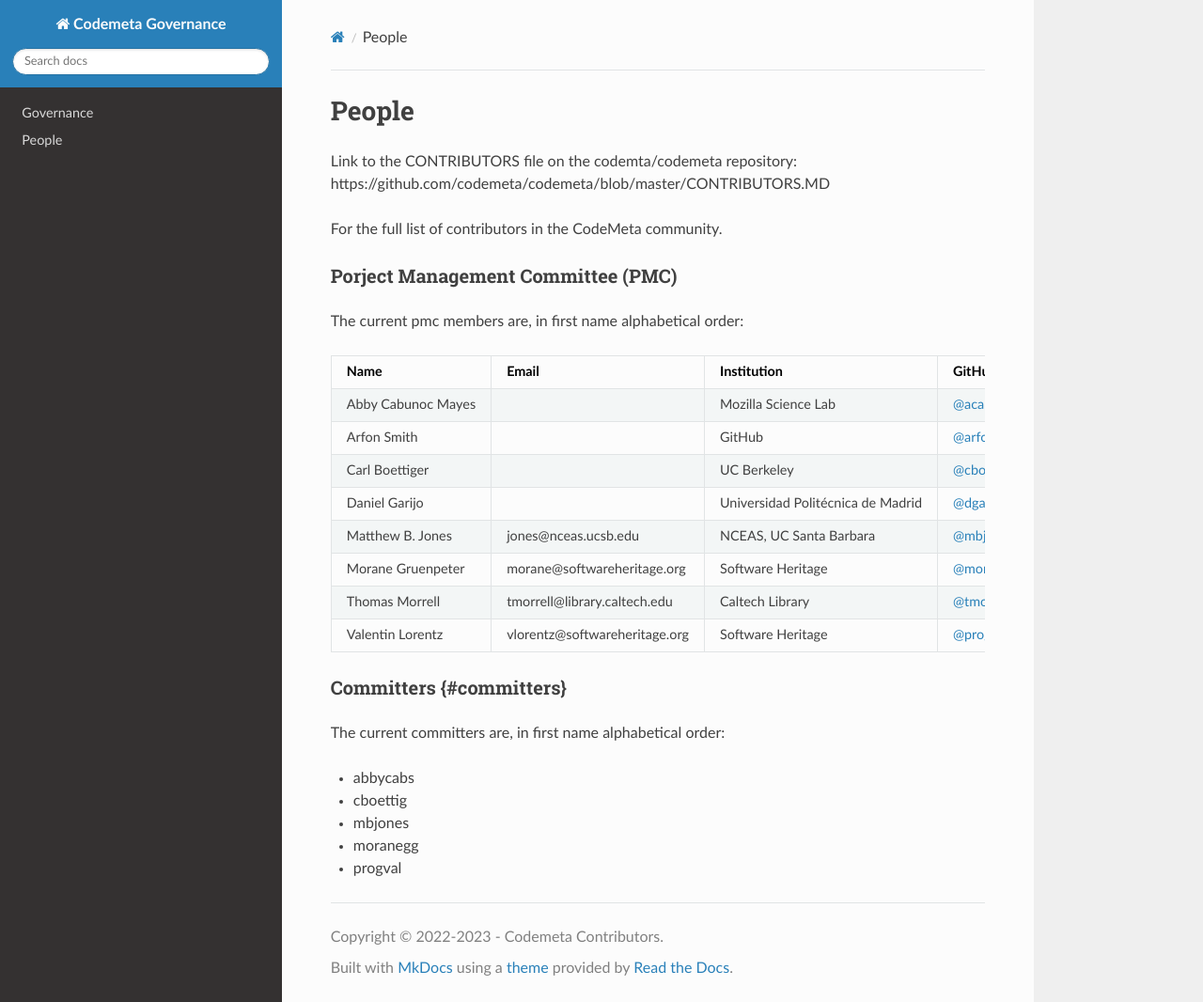
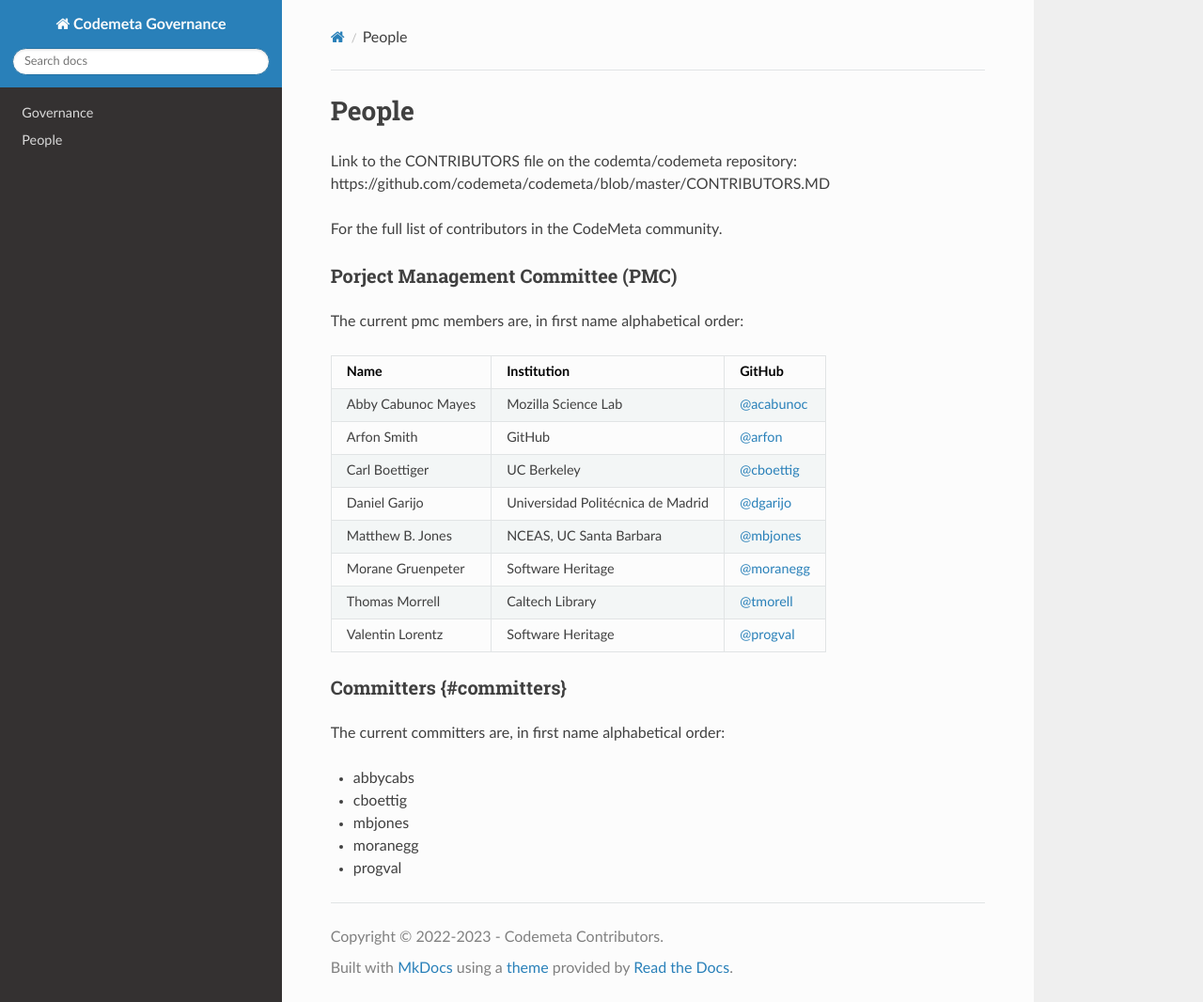
Before and after one commit to codemeta/governance, an MkDocs documentation site: the page built from Chapters/people.md, in a window 1280 px wide and 1066 px high. Shown: the whole window at 94% size. Built offline with MkDocs 1.6.1, drawn with Linux system fonts in a browser that asks for light colours; nearby versions of some CDN libraries.

Commit message:
Delete emails from people page

```diff
--- a/Chapters/people.md
+++ b/Chapters/people.md
@@ -9,16 +9,16 @@ For the full list of contributors in the CodeMeta community.
 
 The current pmc members are, in first name alphabetical order:
 
-| Name             | Email                | Institution               | GitHub  |
-|------------------|----------------------|-------------------------| --------|
-| Abby Cabunoc Mayes | | Mozilla Science Lab | [@acabunoc](http://github.com/acabunoc) |
-| Arfon Smith | | GitHub | [@arfon](http://github.com/arfon) |
-| Carl Boettiger   | | UC Berkeley | [@cboettig](http://github.com/cboettig) |
-| Daniel Garijo |  |  Universidad Politécnica de Madrid | [@dgarijo](https://github.com/dgarijo)  |
-| Matthew B. Jones | jones@nceas.ucsb.edu | NCEAS, UC Santa Barbara | [@mbjones](http://github.com/mbjones) |
-| Morane Gruenpeter | morane@softwareheritage.org | Software Heritage | [@moranegg](https://github.com/moranegg) |
-| Thomas Morrell | tmorrell@library.caltech.edu | Caltech Library | [@tmorell](https://github.com/tmorrell) |
-| Valentin Lorentz | vlorentz@softwareheritage.org | Software Heritage | [@progval](https://github.com/progval) |
+| Name             | Institution               | GitHub  |
+|------------------|------------------------| --------|
+| Abby Cabunoc Mayes | Mozilla Science Lab | [@acabunoc](http://github.com/acabunoc) |
+| Arfon Smith | GitHub | [@arfon](http://github.com/arfon) |
+| Carl Boettiger   | UC Berkeley | [@cboettig](http://github.com/cboettig) |
+| Daniel Garijo | Universidad Politécnica de Madrid | [@dgarijo](https://github.com/dgarijo)  |
+| Matthew B. Jones | NCEAS, UC Santa Barbara | [@mbjones](http://github.com/mbjones) |
+| Morane Gruenpeter |Software Heritage | [@moranegg](https://github.com/moranegg) |
+| Thomas Morrell | Caltech Library | [@tmorell](https://github.com/tmorrell) |
+| Valentin Lorentz | Software Heritage | [@progval](https://github.com/progval) |
 
 
 ### Committers {#committers}
```
